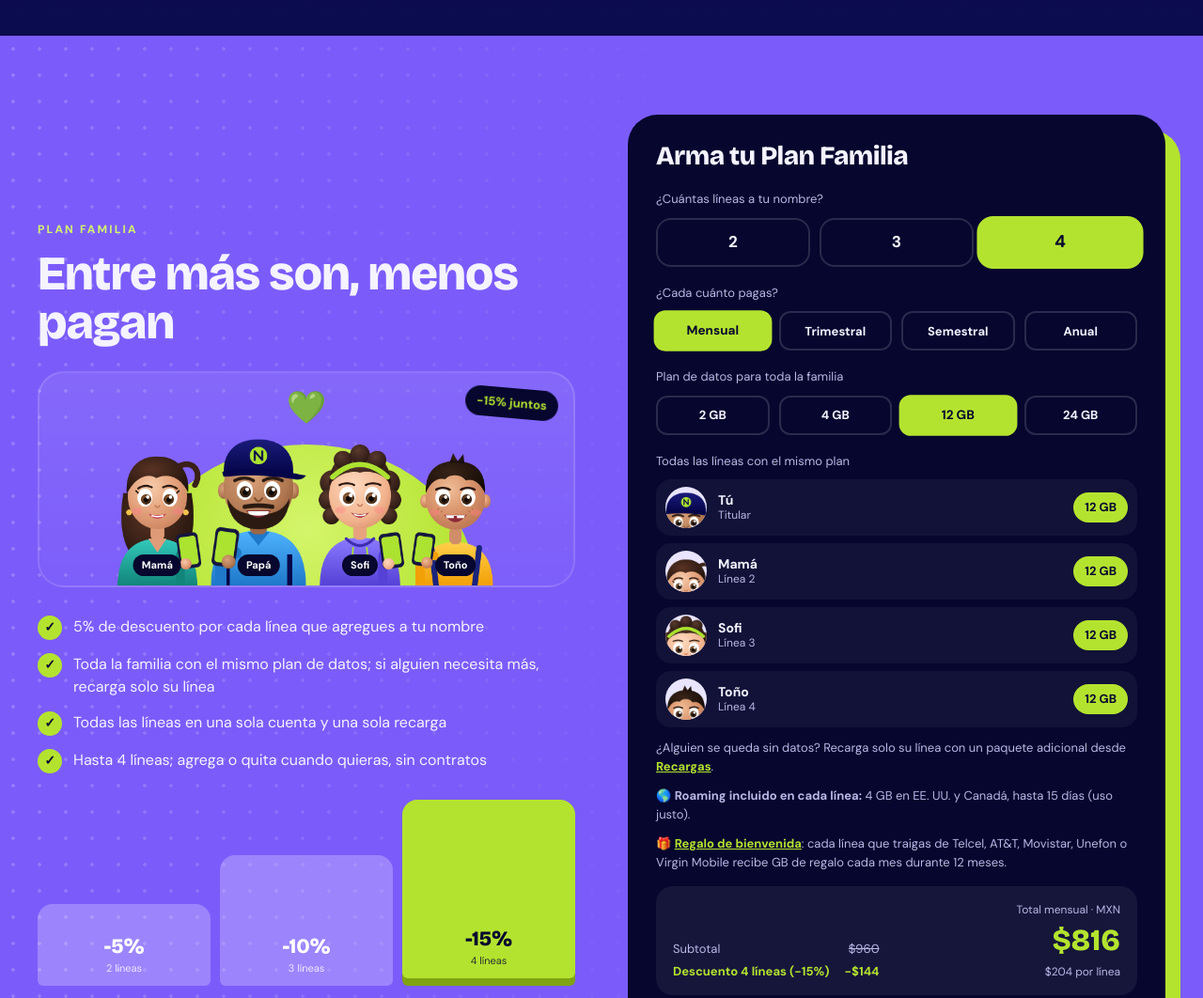
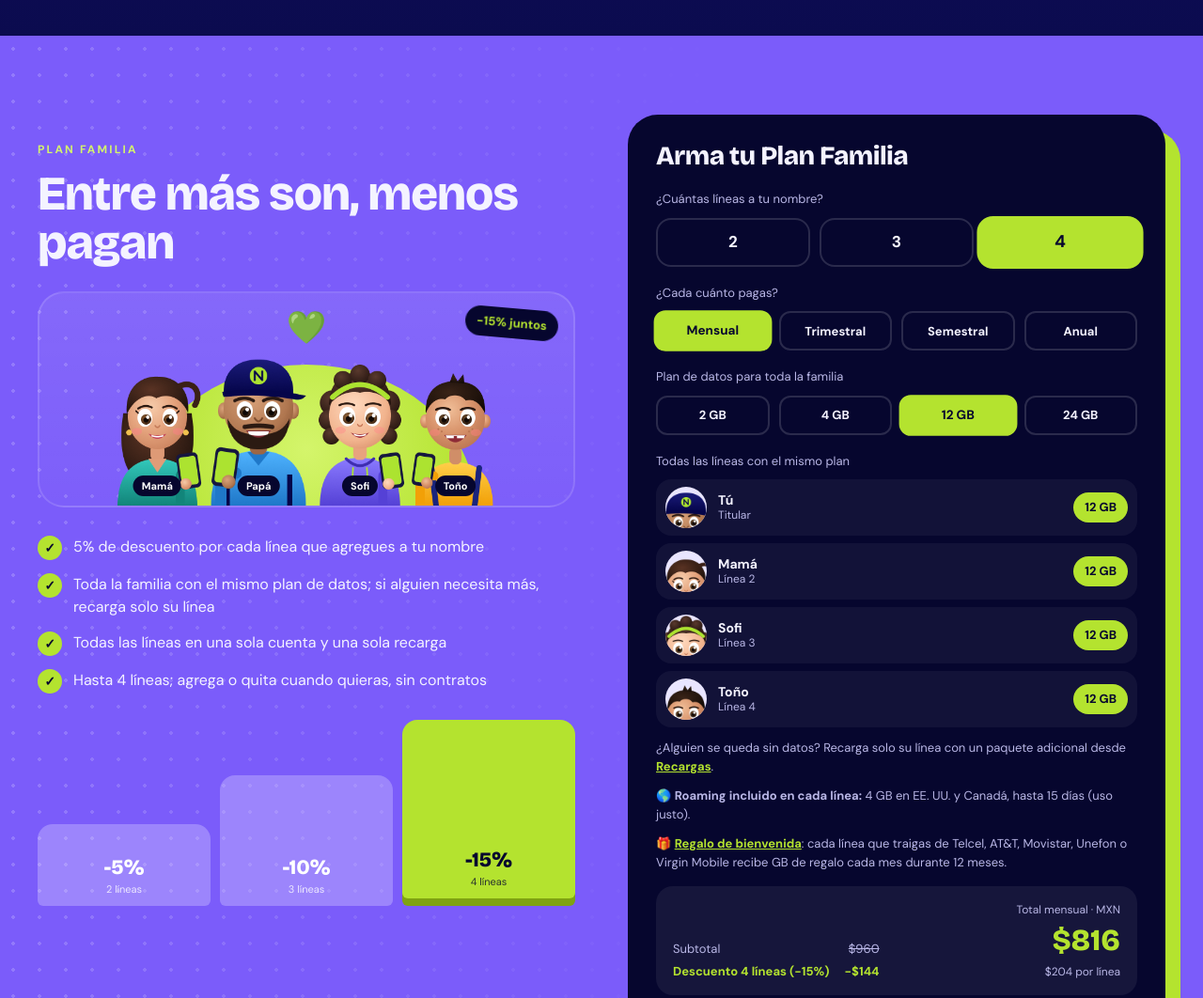
Before and after one commit to NAVISERVICES/navi-movil, a plain HTML site: page demo/index.html in a window 1280 px wide. Shown: the part 3580-4642 px from the top of the page at 94% size. Drawn offline with nearby package versions, Linux system fonts and the light colour scheme.

Commit message:
Plan Familia: texto alineado arriba con el armador

```diff
--- a/demo/index.html
+++ b/demo/index.html
@@ -282,7 +282,8 @@ section{position:relative}
 /* ---------- builder ---------- */
 .family-plan{padding:84px 0;background:var(--purple);overflow:hidden}
 .family-plan::before{content:"";position:absolute;inset:0;background-image:radial-gradient(#ffffff30 2px,transparent 2px);background-size:28px 28px;mask-image:linear-gradient(90deg,#000,transparent 60%)}
-.family-plan .wrap{display:grid;grid-template-columns:1fr 1fr;gap:56px;align-items:center;position:relative}
+.family-plan .wrap{display:grid;grid-template-columns:1fr 1fr;gap:56px;align-items:start;position:relative}
+.family-plan .wrap>.reveal:first-child{padding-top:24px} /* el título arranca a la altura del de "Arma tu Plan Familia" */
 .family-plan .eyebrow{color:var(--lime-2)}
 .family-plan h2{font-size:clamp(32px,4vw,52px);margin:10px 0 26px}
 /* familia unida */
```
